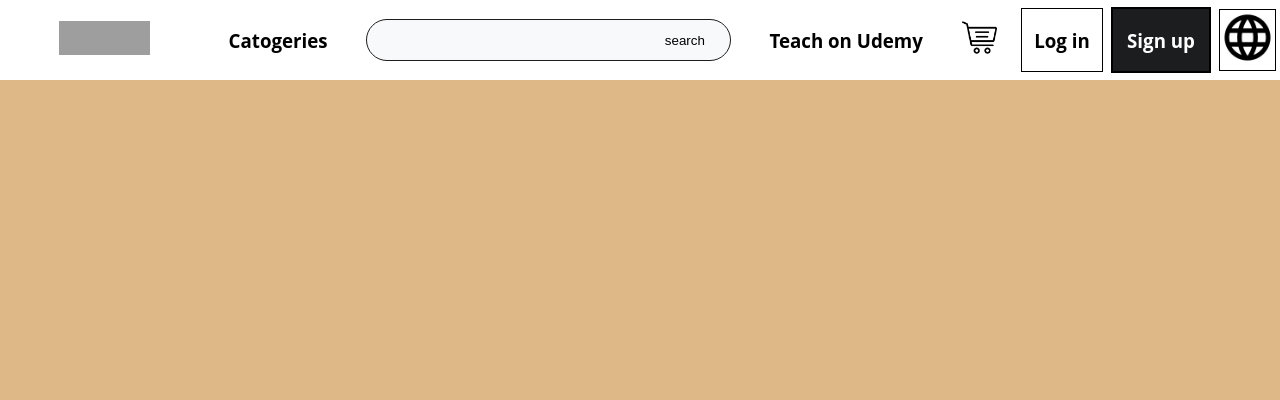
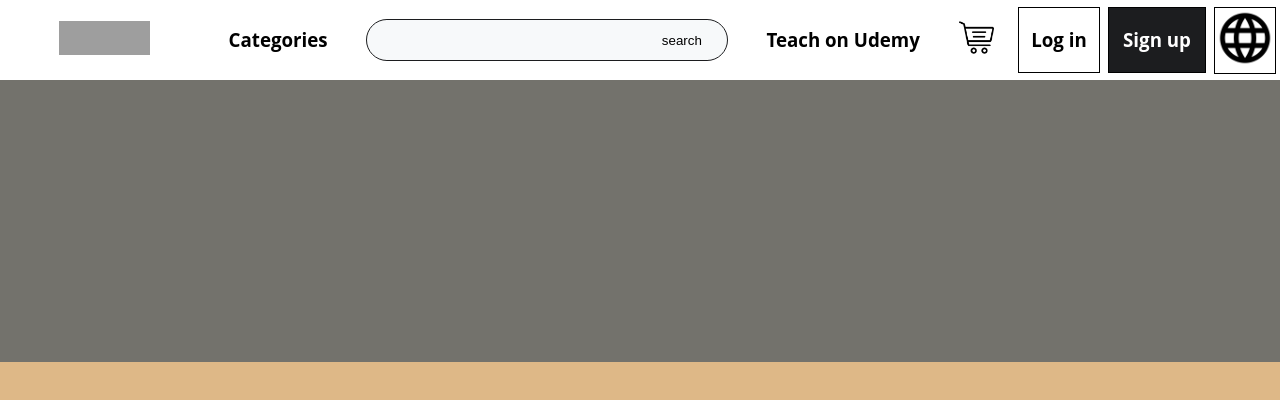
Before and after one commit to Muostafa/Udemy, a plain HTML site: page index.html in a window 1280 px wide. Drawn offline with Linux system fonts and the light colour scheme; grey boxes are pictures that could not be loaded.

Commit message:
billboard init

```diff
--- a/index.html
+++ b/index.html
@@ -11,10 +11,10 @@
     <header>
         <section class="web-main-content-wrapper">
           <div class="nav-links">
-            <div class="mobile" style="margin: 20px; padding: 0;">
+            <div class="mobile" style="margin: 10px; padding: 0;">
               <a href="" class="shopping-cart"
                 ><img
-                  src="/images/menu.png"
+                  src="/images/menu.jpg"
                   alt="menu icon"
                   width="35"
                   height="35"
@@ -33,7 +33,7 @@
               </figure>
             </div>
             <div class="webpage">
-              <a href="" class="dark"><h3>Catogeries</h3></a>
+              <a href="" class="dark"><h3>Categories</h3></a>
             </div>
             <div class="search-bar webpage">
               <form
@@ -69,21 +69,23 @@
             <div class="webpage" style="margin: 4px; padding: 0;">
               <a href="" class="sign-up"><h3>Sign up</h3></a>
             </div>
-            <div class="webpage" style="margin: 4px; padding: 0;">
+            <div class="webpage lang" style=" margin: 4px; padding: 0;">
               <a href="" class="language"
                 ><img
                   src="/images/lang.png"
                   alt="language icon"
-                  width="55"
-                  height="55"
+                  width="60px"
+                  height="60px"
               /></a>
             </div>
           </div>
         </section>
     </header>
     <main>
-      <section>
-        <!-- next section -->
+      <section class="billboard">
+        <div class="billboard-banner-image-container">
+
+        </div>
       </section>
     </main>
     <footer></footer>
--- a/style.css
+++ b/style.css
@@ -2,6 +2,9 @@ body {
   font-family: 'Open Sans', sans-serif;
   padding: 0;
   margin: 0;
+  font-weight: 400;
+  color: #1c1d1f;
+  line-height: 1.4;
 }
 
 .web-main-content-wrapper{
@@ -10,6 +13,7 @@ body {
     display: flex;
     align-items: center;
     justify-content: center;
+    box-shadow: 0 2px 4px rgba(0,0,0,.08),0 4px 12px rgba(0,0,0,.08);
 
 }
 
@@ -57,7 +61,7 @@ body {
 }
 .sign-up{
   position: relative;
-  border: 2px black solid;
+  border: 1px black solid;
   display: block;
   align-items: center;
   justify-content: center;
@@ -76,6 +80,12 @@ body {
   color: black;
   text-decoration: none;
 }
+.login:hover{
+  background-color: #C0C0C0;
+}
+.lang:hover{
+  background-color: #C0C0C0;
+}
 .language{
   position: relative;
   border: 1px black solid;
@@ -91,7 +101,6 @@ body {
   display: block;
   align-items: center;
   justify-content: center;
-  color: #a435f0;
   text-decoration: none;
 }
 .search-bar input {
@@ -114,6 +123,27 @@ div .dark :hover {
   color: #a435f0;
 }
 
+/* Billboard section */
+.billboard {
+  display: flex;
+  justify-content: center;
+  align-items: center;
+  width: 100%;
+}
+.billboard-banner-image-container {
+  background-color: #73726c;
+  height: 22vw;
+  min-width: 70vw;
+  max-width: 1350px;
+}
+@media only screen and (max-width: 1300px){
+  .billboard-banner-image-container {
+    background-color: #73726c;
+    height: 22vw;
+    min-height: 180px;
+    min-width: 100%;
+  }
+}
 @media only screen and (max-width: 1300px) {
   .udemy-buisness {
     position: absolute;
```
Also changed, not shown: images/menu.jpg (added), images/menu.png (deleted).
